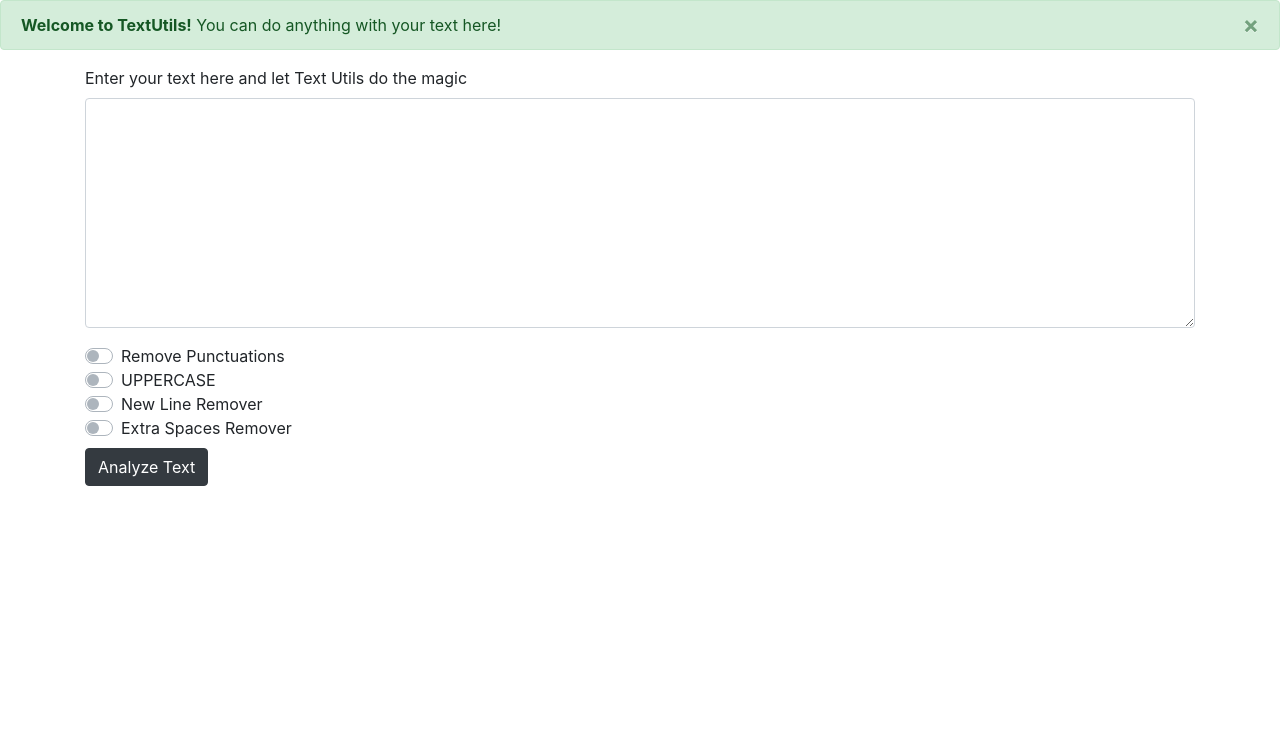
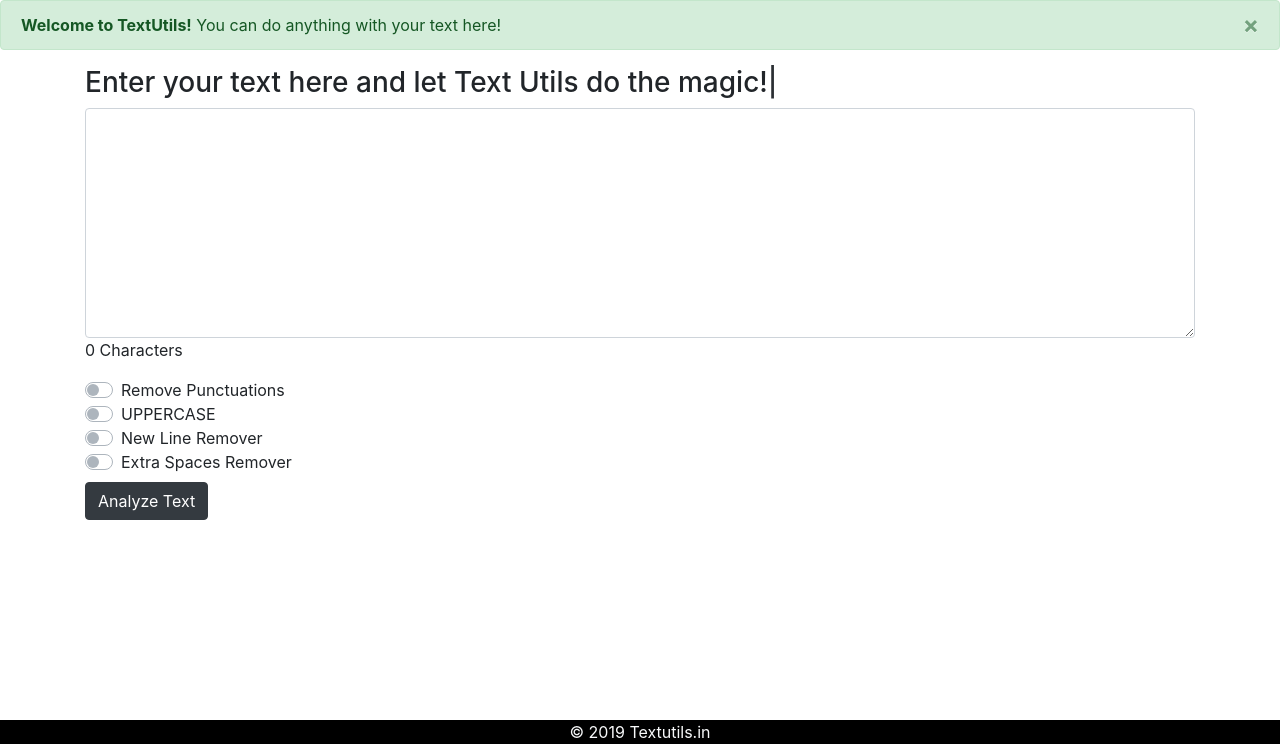
Before and after one commit to sumittagadiya/Django, a Django app: page / in a window 1280 px wide. Shown: the part 56-800 px from the top of the page. Run offline with Django 4.2, Linux system fonts and the light colour scheme; some libraries are stand-ins or nearby versions.

Commit message:
index file updated

```diff
--- a/TextUtils_Project/templates/index.html
+++ b/TextUtils_Project/templates/index.html
@@ -7,8 +7,24 @@
 
     <!-- Bootstrap CSS -->
     <link rel="stylesheet" href="https://stackpath.bootstrapcdn.com/bootstrap/4.2.1/css/bootstrap.min.css" integrity="sha384-GJzZqFGwb1QTTN6wy59ffF1BuGJpLSa9DkKMp0DgiMDm4iYMj70gZWKYbI706tWS" crossorigin="anonymous">
+    <!--Typed.js-->
+    <script type="text/javascript" src="https://cdn.jsdelivr.net/npm/typed.js"></script>
 
     <title>Text Utils</title>
+    <!-- Favicon-->
+    <link rel="shortcut icon" href="https://codewithharry.com/static/photo.png">
+    <style>
+		.footer {
+   		position: fixed;
+   		left: 0;
+   		bottom: 0;
+   		width: 100%;
+   		background-color: black;
+   		color: white;
+   		text-align: center;
+   		display: block;
+		}
+	</style>
   </head>
   <body>
 <nav class="navbar navbar-expand-lg navbar-dark bg-dark">
@@ -22,10 +38,10 @@
         <a class="nav-link" href="/">Home <span class="sr-only">(current)</span></a>
       </li>
       <li class="nav-item">
-        <a class="nav-link" href="about/">About Us</a>
+        <a class="nav-link" href="/about">About Us</a>
       </li>
       <li class="nav-item">
-        <a class="nav-link" href="contact/">Contact Us</a>
+        <a class="nav-link" href="#">Contact Us</a>
       </li>
 
     </ul>
@@ -40,23 +56,35 @@
 <div class="alert alert-success alert-dismissible fade show" role="alert">
   <strong>Welcome to TextUtils!</strong> You can do anything with your text here!
   <button type="button" class="close" data-dismiss="alert" aria-label="Close">
-    <span aria-hidden="true">×</span>
+    <span aria-hidden="true">&times;</span>
   </button>
 </div>
 
 
 <div class="container">
 
-  <form action='/analyze' method='post'> {% csrf_token %}
-    <!--CSRF stands for Cross-Site Request Forgery.
-    The server-side application generates and transmits a huge, random, and unpredictable number to the client to make sure that the request is coming from the original client and not from a malicious website.
-    CSRF tokens are used to protect the site against CSRF attacks.-->
+  <form action='/analyze' onsubmit="return validate()" method='post'> {% csrf_token %}
 
 
 
   <div class="form-group">
-    <label for="exampleFormControlTextarea1">Enter your text here and let Text Utils do the magic</label>
+    <h3><span id="typed"></span></h3>
+
     <textarea class="form-control" name='text' id="exampleFormControlTextarea1" rows="9"></textarea>
+
+	<!-- Word Counter -->
+	<p>
+	<span id="wordCount">0</span> Characters
+	<script type="text/javascript">
+		var exampleFormControlTextarea1 = document.getElementById("exampleFormControlTextarea1");
+		var wordCount = document.getElementById("wordCount");
+
+		exampleFormControlTextarea1.addEventListener("keyup",function(){
+		var characters = exampleFormControlTextarea1.value.split('');
+  		wordCount.innerText = characters.length;
+		});
+	</script>
+	</p>
   </div>
 
 <div class="custom-control custom-switch">
@@ -82,12 +110,45 @@
 <button type="submit" class="btn btn-dark mt-2">Analyze Text</button>
     </form>
 </div>
+ <!-- Typed.js DONT TOUCH THIS! -->
+ <div id="typed-strings">
+  </div>
 
+  <script>
+     var typed = new Typed('#typed',{
+                    strings:["You can do anything with your text here!","Enter your text here and let Text Utils do the magic!"],
+                    backSpeed: 15,
+                    smartBackspace: true,
+                    backDelay: 1200,
+                    startDelay: 1000,
+                    typeSpeed: 25,
+                    loop: false,
+
+                  });
+    </script>
+  <!-- Footer-->
+<footer class="footer">
+  <div class="container">
+    <span class="text-light">&#169 2019 Textutils.in </span>
+  </div>
+</footer>
 
     <!-- Optional JavaScript -->
     <!-- jQuery first, then Popper.js, then Bootstrap JS -->
     <script src="https://code.jquery.com/jquery-3.3.1.slim.min.js" integrity="sha384-q8i/X+965DzO0rT7abK41JStQIAqVgRVzpbzo5smXKp4YfRvH+8abtTE1Pi6jizo" crossorigin="anonymous"></script>
     <script src="https://cdnjs.cloudflare.com/ajax/libs/popper.js/1.14.6/umd/popper.min.js" integrity="sha384-wHAiFfRlMFy6i5SRaxvfOCifBUQy1xHdJ/yoi7FRNXMRBu5WHdZYu1hA6ZOblgut" crossorigin="anonymous"></script>
     <script src="https://stackpath.bootstrapcdn.com/bootstrap/4.2.1/js/bootstrap.min.js" integrity="sha384-B0UglyR+jN6CkvvICOB2joaf5I4l3gm9GU6Hc1og6Ls7i6U/mkkaduKaBhlAXv9k" crossorigin="anonymous"></script>
+    <script>
+      function validate(){
+      var textarea = document.getElementById('exampleFormControlTextarea1').value;
+      var span = document.getElementById('messageofvalidate');
+
+        if (textarea == '') {
+          span.innerHTML = 'Please Write Your Message';
+          return false;
+        }
+
+      }
+    </script>
   </body>
 </html>
```
